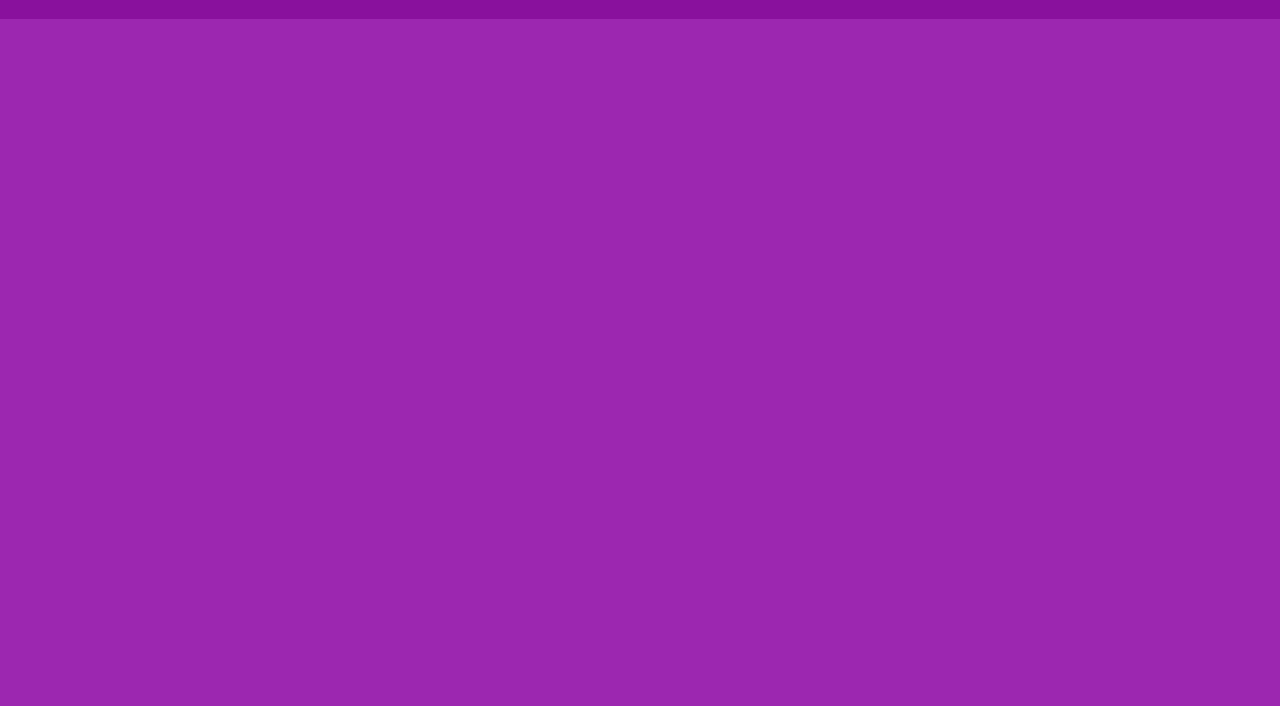
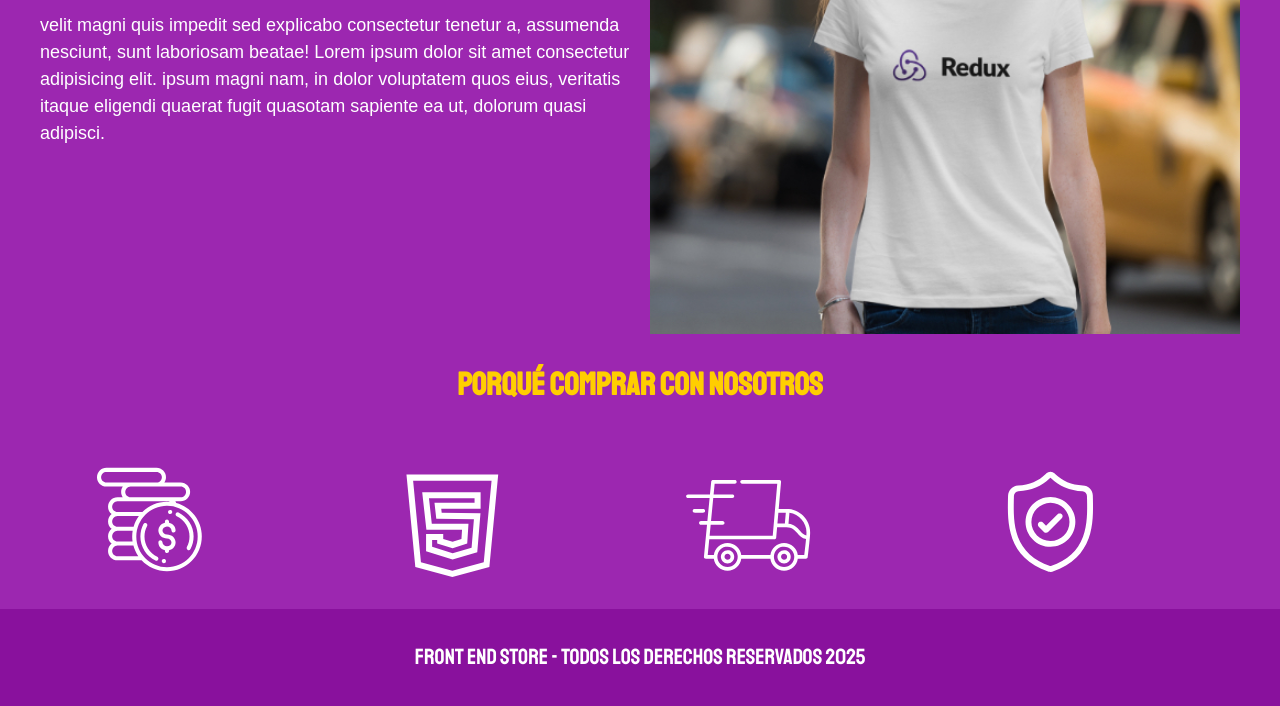
Before and after one commit to Alfredy25/FrontEndStore_inicio, a plain HTML site: page nosotros.html in a window 1280 px wide. Shown: the part 421-1127 px from the top of the page. Before the commit the page ends 800 px from the top, so only its background shows below. Drawn offline with Linux system fonts and the light colour scheme.

Commit message:
se realiza el acomodo de la imagen y del texto de la pagina de nosotros se arregla con un grid-template-areas ya que con grid colum y grid row no funciona el generar la imagen arriba del texto

```diff
--- a/CSS/style.css
+++ b/CSS/style.css
@@ -151,17 +151,6 @@ h3 {
     text-align: center;
 }
 
-/* FOOTER */
-.footer {
-    background-color: var(--primario-oscuro);
-    padding: 1rem 0;
-}
-
-.footer__texto {
-    text-align: center;
-    font-family: var(--fuente-principal);
-    font-size: 2.2rem;
-}
 
 /* GRAFICOS*/
 
@@ -189,3 +178,60 @@ h3 {
         background-image: url(../img/grafico2.jpg);
     }
 }
+
+/* NOSOSTROS */
+
+.nosotros {
+    display: grid;
+    grid-template-columns: repeat(2, 1fr);
+    grid-template-rows: repeat(2, auto);
+    column-gap: 2rem;
+    grid-template-areas: "imagen imagen"
+        "texto texto";
+}
+
+.nosotros__imagen {
+    grid-area: imagen;
+    width: 100%;
+}
+
+.nosotros__contenido {
+    grid-area: texto;
+}
+
+
+@media (min-width: 768px) {
+    .nosotros {
+        grid-template-areas: "texto imagen"
+            "texto imagen";
+    }
+
+    .nosotros__imagen {
+        grid-area: imagen;
+    }
+
+    .nosotros__contenido {
+        grid-area: texto;
+    }
+
+}
+
+
+
+
+.iconos {
+    display: grid;
+    grid-template-columns: repeat(4, 1fr);
+}
+
+/* FOOTER */
+.footer {
+    background-color: var(--primario-oscuro);
+    padding: 1rem 0;
+}
+
+.footer__texto {
+    text-align: center;
+    font-family: var(--fuente-principal);
+    font-size: 2.2rem;
+}
--- a/nosotros.html
+++ b/nosotros.html
@@ -26,8 +26,29 @@
 
     <main class="contenedor">
         <h1>Nosotros</h1>
+        <div class="nosotros">
+            <div class="nosotros__contenido">
+                <p>Lorem ipsum dolor sit amet consectetur adipisicing elit. Porro quo, dolore
+                    cumque eligendi hic odit
+                    odio </p>
+
+                <p>velit magni quis impedit sed explicabo consectetur tenetur a, assumenda nesciunt, sunt laboriosam
+                    beatae! Lorem ipsum dolor sit amet consectetur adipisicing elit. ipsum magni nam, in dolor
+                    voluptatem quos eius, veritatis itaque eligendi quaerat fugit quasotam sapiente ea ut, dolorum quasi
+                    adipisci.</p>
+            </div>
+            <img class="nosotros__imagen" src="img/nosotros.jpg" alt="imagen nosotros">
+
+        </div>
+        <h2>Porqué comprar con nosotros</h2>
+        <div class="iconos">
+            <img src="img/icono_1.png" alt="">
+            <img src="img/icono_2.png" alt="">
+            <img src="img/icono_3.png" alt="">
+            <img src="img/icono_4.png" alt="">
+        </div>
+
     </main>
-
 
     <footer class="footer">
         <p class="footer__texto">Front End Store - Todos los derechos Reservados 2025</p>
```
